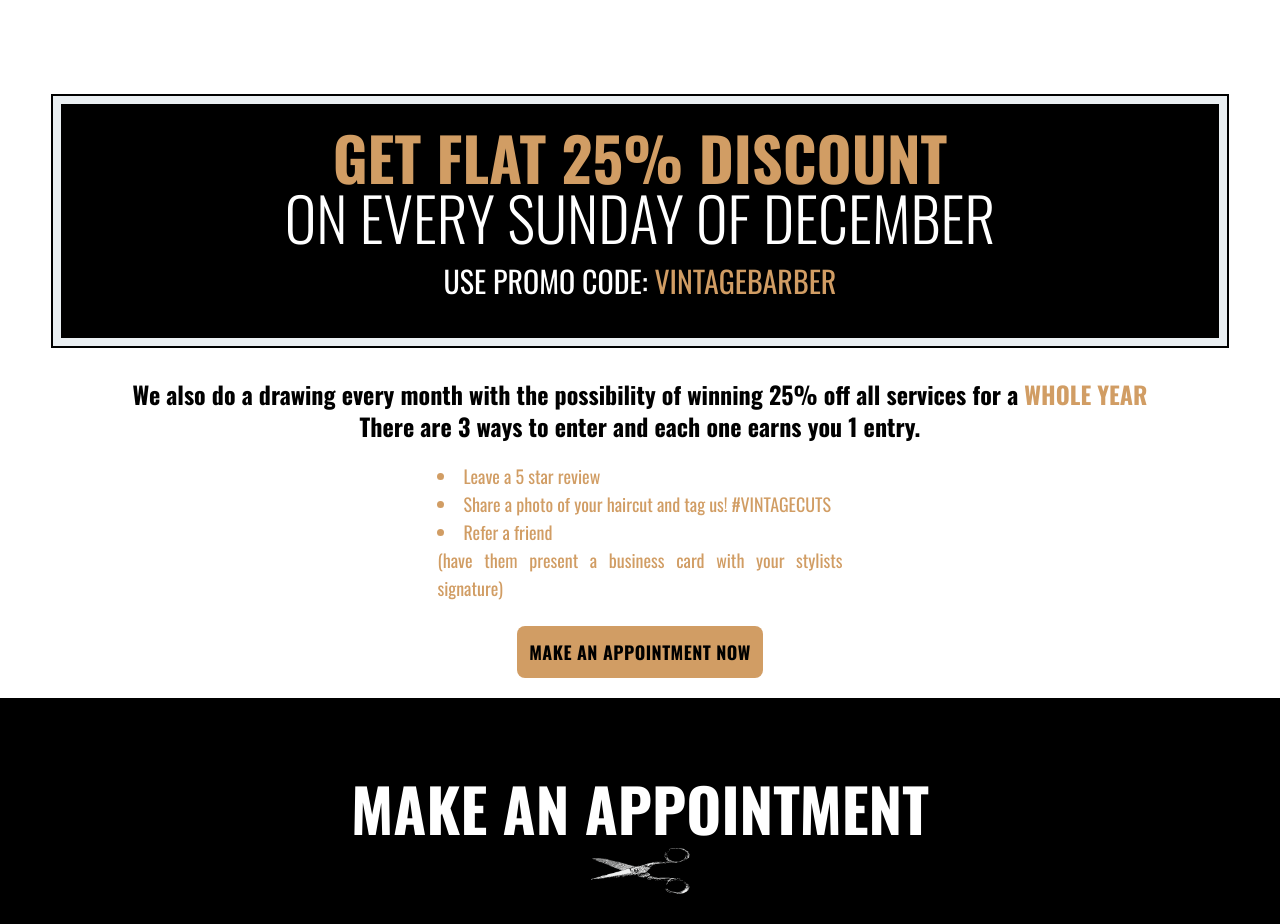
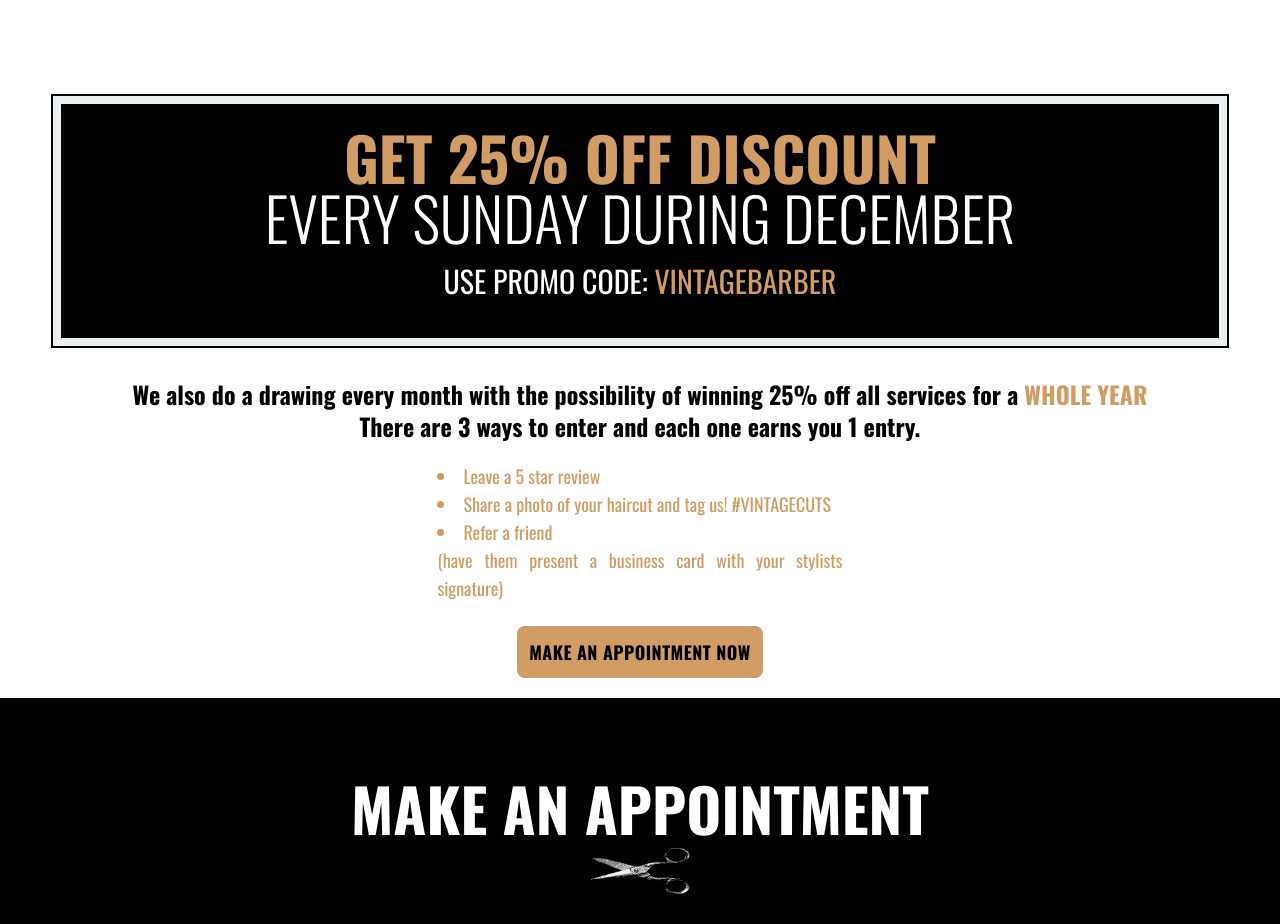
Before and after one commit to Danieljamespm/barber-shop-react, a React (Vite) app: page / in a window 1280 px wide. Shown: the part 5520-6444 px from the top of the page. Built offline with nearby package versions, Linux system fonts and the light colour scheme.

Commit message:
changed wording of discount component.

```diff
--- a/src/Components/Discount.jsx
+++ b/src/Components/Discount.jsx
@@ -7,8 +7,8 @@ const Discount = () => {
     <div className='bg-white h-[800px] sm:h-[700px] md:h-[700px] flex justify-center pt-24'>
         <div className='h-[42%] bg-[#EAEFF2] w-[92%] p-2  border-black border-2'>
         <div className='h-[100%] bg-black w-[100%] m-auto flex justify-center items-center flex-col '>
-            <p className='text-[#D19D64] font-oswald text-3xl md:text-5xl lg:text-6xl font-bold'>GET FLAT 25% DISCOUNT</p>
-            <p className='text-white text-2xl md:text-5xl lg:text-6xl font-oswald font-light'>ON EVERY SUNDAY OF DECEMBER</p>
+            <p className='text-[#D19D64] font-oswald text-3xl md:text-5xl lg:text-6xl font-bold'>GET 25% OFF DISCOUNT</p>
+            <p className='text-white text-2xl md:text-5xl lg:text-6xl font-oswald font-light'>EVERY SUNDAY DURING DECEMBER</p>
             <p className='text-white font-oswald p-4 text-xl md:text-2xl lg:text-3xl'>USE PROMO CODE: <span className='text-[#d19d64]'>VINTAGEBARBER</span></p>
         </div>
         <div className=' font-oswald text-md lg:text-2xl w-full text-center pt-10'>
```
